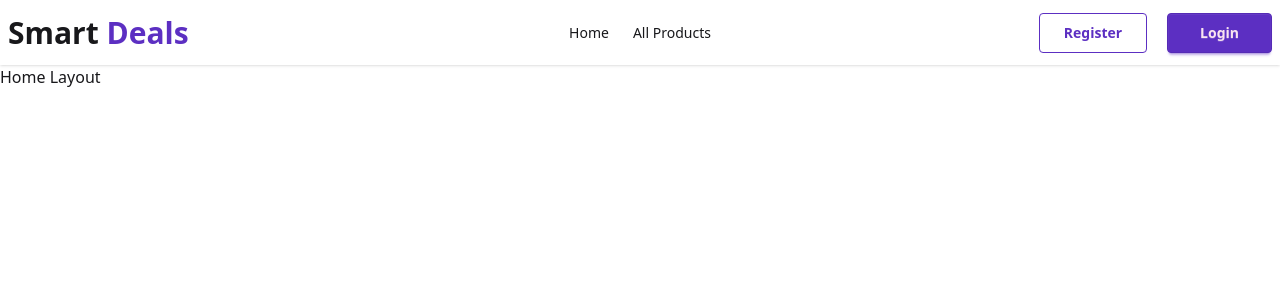
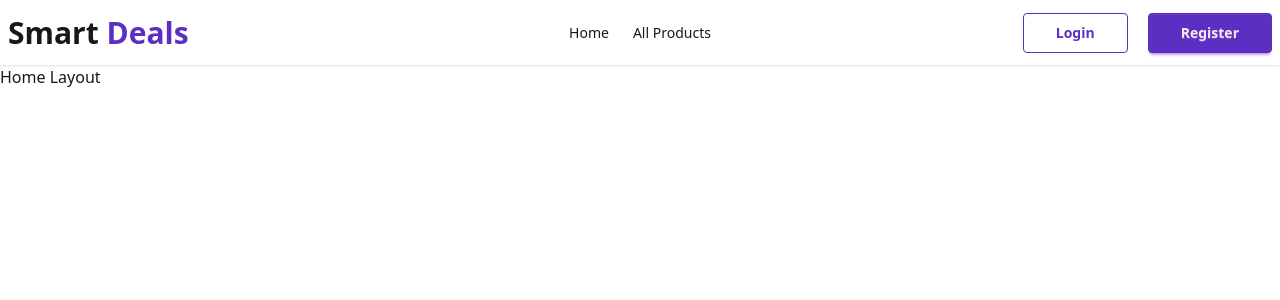
Before and after one commit to shamim1202/smart-deals-client, a React (Vite) app: page / in a window 1280 px wide. Shown: the top 300 px of the page. Built offline with nearby package versions, Linux system fonts and the light colour scheme; no server answers.

Commit message:
store user information in the database and stop duplicate user login

```diff
--- a/src/components/Navbar/Navbar.jsx
+++ b/src/components/Navbar/Navbar.jsx
@@ -84,11 +84,19 @@ const Navbar = () => {
             </button>
           ) : (
             <>
-              <Link to="/register" className="btn btn-outline btn-secondary btn-sm md:btn-md md:mr-5 md:px-6">
+              <Link
+                to="/login"
+                className="btn btn-outline btn-secondary btn-sm md:btn-md md:px-8"
+              >
+                Login
+              </Link>
+
+              <Link
+                to="/register"
+                className="btn btn-secondary btn-sm md:btn-md md:ml-5 md:px-8"
+              >
                 Register
               </Link>
-
-              <Link to="/login" className="btn btn-secondary btn-sm md:btn-md  md:px-8">Login</Link>
             </>
           )}
         </div>
--- a/src/components/Register/Register.jsx
+++ b/src/components/Register/Register.jsx
@@ -8,7 +8,23 @@ const Register = () => {
   const handleGoogleLogin = () => {
     googleLogin()
       .then((res) => {
-        console.log(res);
+        console.log(res.user);
+        const newUser = {
+          name: res.user.displayName,
+          email: res.user.email,
+          photo: res.user.photoURL,
+        };
+        fetch("http://localhost:3000/users", {
+          method: "POST",
+          headers: {
+            "content-type": "application/json",
+          },
+          body: JSON.stringify(newUser),
+        })
+          .then((res) => res.json())
+          .then((data) => {
+            console.log("data after save", data);
+          });
       })
       .catch((err) => {
         console.log(err);
```
